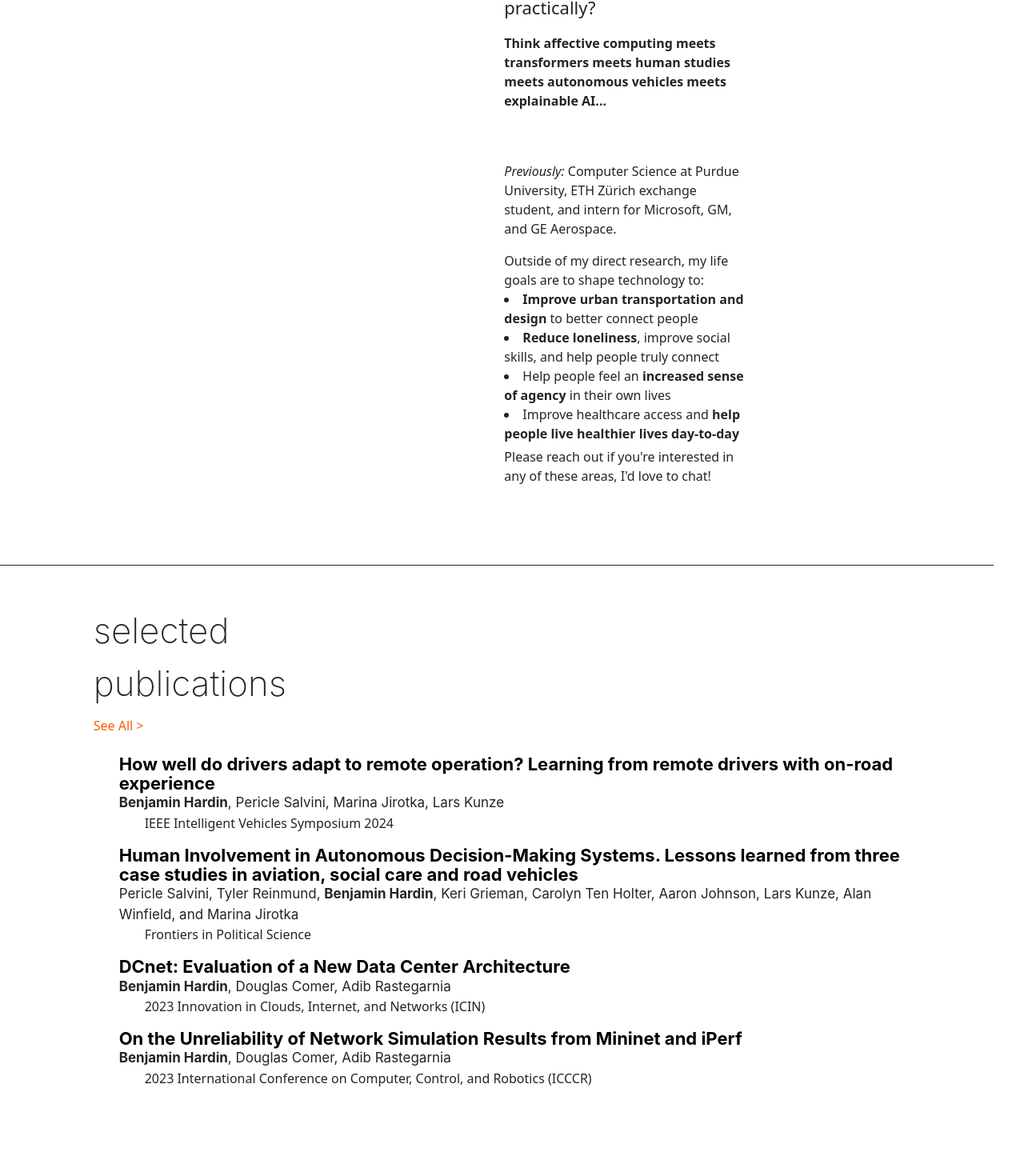
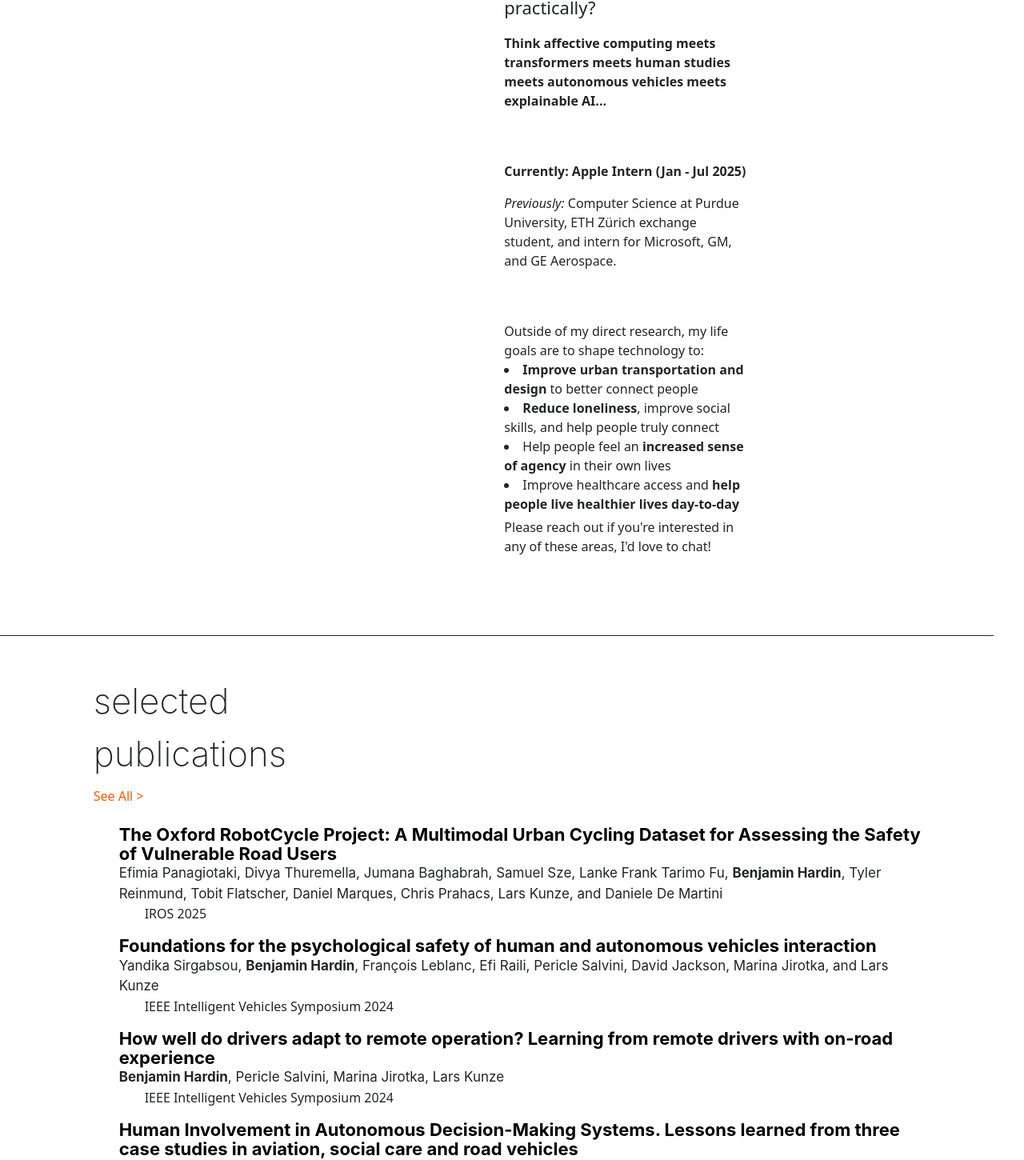
Before and after one commit to bbhardin/bbhardin.github.io, a React (Create React App) app: page /#/ in a window 1280 px wide. Shown: the part 900-2350 px from the top of the page at 80% size. Built offline with nearby package versions, Linux system fonts and the light colour scheme; a web font is replaced by a local one.

Commit message:
Life updates...

```diff
--- a/src/HomePage.js
+++ b/src/HomePage.js
@@ -100,10 +100,10 @@ export default function HomePage() {
                                     fontWeight: "",
                                     marginBottom: "1rem",
                                     color: "var(--exploreorange)",
-                                    transform: "translate(-85px, 0px)",
+                                    transform: "translate(-95px, 0px)",
                                     lineHeight: "100%",
                                     // textAlign: "left"
-                                }}>BENJAMIN<br/>HARDIN</p>
+                                }}>BENJAMIN<br/><span style={{paddingLeft: "25px"}}>HARDIN</span></p>
                                 <div style={{position: "absolute", transform: "translate(-325px, -150px)"}}>
                                     <link rel="stylesheet"
                                           href="https://cdnjs.cloudflare.com/ajax/libs/font-awesome/4.7.0/css/font-awesome.min.css"/>
@@ -234,12 +234,16 @@ export default function HomePage() {
                                         autonomous vehicles meets explainable AI...
                                     </div>
 
-                                    <div style={{fontSize: 16, paddingTop: "4rem"}}>
+                                    <div style={{fontSize: 16, fontWeight: "bold", paddingTop: "4rem"}}>
+                                        Currently: Apple Intern (Jan - Jul 2025)
+                                    </div>
+
+                                    <div style={{fontSize: 16, paddingTop: "1rem"}}>
                                         <span style={{fontStyle:"italic"}}>Previously: </span>Computer Science at Purdue University, ETH Zürich exchange student,
                                         and intern for Microsoft, GM, and GE Aerospace.
                                     </div>
 
-                                    <div style={{fontSize: 16, fontWeight: "", paddingTop: "1rem"}}>
+                                    <div style={{fontSize: 16, fontWeight: "", paddingTop: "4rem"}}>
                                         Outside of my direct research, my life goals are to shape technology to:
                                         <li><b>Improve urban transportation and design</b> to better connect people</li>
                                         <li><b>Reduce loneliness</b>, improve social skills, and help people truly
@@ -339,11 +343,32 @@ export default function HomePage() {
                     <div className="leftContentInsets">
 
                         <div className="pageSubtitle boxhead" style={{color: "black"}}><a
+                            href={"https://scholar.google.com/citations?view_op=view_citation&hl=en&user=kKQG1fIAAAAJ&sortby=pubdate&citation_for_view=kKQG1fIAAAAJ:-6RzNnnwWf8C"}>
+                            The Oxford RobotCycle Project: A Multimodal Urban Cycling Dataset for Assessing the Safety of Vulnerable Road Users
+                        </a></div>
+                        <div className="pageSubSubtitle">Efimia Panagiotaki, Divya Thuremella, Jumana Baghabrah, Samuel Sze, Lanke Frank Tarimo Fu, <span
+                            style={{fontWeight: "bold"}}>Benjamin Hardin</span>, Tyler Reinmund, Tobit Flatscher, Daniel Marques, Chris Prahacs, Lars Kunze, and Daniele De Martini
+                        </div>
+                        <div className="leftContentInsets">IROS 2025 </div>
+
+                        <div className="pageSubtitle boxhead" style={{color: "black"}}><a
+                            href={"https://scholar.google.com/citations?view_op=view_citation&hl=en&user=kKQG1fIAAAAJ&sortby=pubdate&citation_for_view=kKQG1fIAAAAJ:0aBXIfxlw9sC"}>
+                            Foundations for the psychological safety of human and autonomous vehicles interaction
+                        </a></div>
+                        <div className="pageSubSubtitle">Yandika Sirgabsou, <span
+                            style={{fontWeight: "bold"}}>Benjamin Hardin</span>, François Leblanc, Efi Raili, Pericle Salvini, David Jackson, Marina Jirotka, and Lars Kunze
+                        </div>
+                        <div className="leftContentInsets">IEEE Intelligent Vehicles Symposium 2024</div>
+
+
+                        <div className="pageSubtitle boxhead" style={{color: "black"}}><a
                             href={"https://scholar.google.com/citations?view_op=view_citation&hl=en&user=kKQG1fIAAAAJ&sortby=pubdate&citation_for_view=kKQG1fIAAAAJ:-nhnvRiOwuoC"}>
-                            How well do drivers adapt to remote operation? Learning from remote drivers with on-road experience
+                            How well do drivers adapt to remote operation? Learning from remote drivers with on-road
+                            experience
                         </a></div>
                         <div className="pageSubSubtitle"><span
-                            style={{fontWeight: "bold"}}>Benjamin Hardin</span>, Pericle Salvini, Marina Jirotka, Lars Kunze
+                            style={{fontWeight: "bold"}}>Benjamin Hardin</span>, Pericle Salvini, Marina Jirotka, Lars
+                            Kunze
                         </div>
                         <div className="leftContentInsets">IEEE Intelligent Vehicles Symposium 2024</div>
 
@@ -358,15 +383,6 @@ export default function HomePage() {
                             Johnson, Lars Kunze, Alan Winfield, and Marina Jirotka
                         </div>
                         <div className="leftContentInsets">Frontiers in Political Science</div>
-
-                        <div className="pageSubtitle boxhead" style={{color: "black", paddingTop: "1rem"}}><a
-                            href={"https://scholar.google.com/citations?view_op=view_citation&hl=en&user=kKQG1fIAAAAJ&citation_for_view=kKQG1fIAAAAJ:M05iB0D1s5AC"}>
-                            DCnet: Evaluation of a New Data Center Architecture</a></div>
-                        <div className="pageSubSubtitle" style={{fontWeight: ""}}><span style={{fontWeight: "bold"}}>Benjamin Hardin</span>,
-                            Douglas Comer, Adib Rastegarnia
-                        </div>
-                        <div className="leftContentInsets">2023 Innovation in Clouds, Internet, and Networks (ICIN)
-                        </div>
 
                         <div className="pageSubtitle boxhead" style={{paddingTop: "1rem", color: "black"}}><a
                             href={"https://scholar.google.com/citations?view_op=view_citation&hl=en&user=kKQG1fIAAAAJ&citation_for_view=kKQG1fIAAAAJ:g5m5HwL7SMYC"}>
--- a/src/NavigationBar.js
+++ b/src/NavigationBar.js
@@ -10,9 +10,9 @@ export default function NavigationBar() {
 				<Nav className="me-auto" style={{padding: "1rem", margin: "0 auto"}}>
 					<Navbar.Brand as={Link} to="/">benjamin hardin</Navbar.Brand>
 					{/*<Nav.Link as={Link} to="/">About Me</Nav.Link>*/}
+					<Nav.Link as={Link} to="/publications">publications</Nav.Link>
 					<Nav.Link as={Link} to="/projects">projects</Nav.Link>
-					<Nav.Link as={Link} to="/publications">publications</Nav.Link>
-					<Nav.Link as={Link} to="/volunteer">volunteer experiences</Nav.Link>
+					{/*<Nav.Link as={Link} to="/volunteer">volunteer experiences</Nav.Link>*/}
 					<Nav.Link as={Link} to="/resume">cv</Nav.Link>
 					{/*<Nav.Link as={Link} to="/hobbies">Hobbies</Nav.Link>*/}
 					{/*<Nav.Link as={Link} to="/travels">Travels</Nav.Link>*/}
--- a/src/PublicationsPage.js
+++ b/src/PublicationsPage.js
@@ -13,6 +13,45 @@ import timingchain2 from "./images/projects/timingchain_close.JPG";
 
 
 const papers = [
+    {
+        title: "The Oxford RobotCycle Project: A Multimodal Urban Cycling Dataset for Assessing the Safety of Vulnerable Road Users",
+        authors: "Efimia Panagiotaki, Divya Thuremella, Jumana Baghabrah, Samuel Sze, Lanke Frank Tarimo Fu, <b>Benjamin Hardin</b>, Tyler Reinmund, Tobit Flatscher, Daniel Marques, Chris Prahacs, Lars Kunze, and Daniele De Martini",
+        conference: "IROS 2025",
+        abstract: "The Oxford RobotCycle Project is a novel initiative aiming to understand how road and traffic infrastructure " +
+            "influence road users’ behavior, affecting cyclists’ journeys and safety. By leveraging state-of-the-art technology " +
+            "and methods used in autonomous vehicles (AVs), this project introduces a novel multimodal dataset, capturing dynamic " +
+            "cycling data in complex and diverse urban traffic environments. The dataset consists of range, visual, and inertial sensors, " +
+            "mounted on a backpack, and eye gaze tracking glasses, coupled with an analysis of road infrastructure and interactions with " +
+            "other road users. Enhanced by annotated maps, reconstructed 3-D point clouds, and a detailed ontology capturing static and " +
+            "dynamic agents and their relations, the dataset provides a comprehensive framework for analyzing and understanding traffic " +
+            "dynamics. Heatmaps derived from the cyclists’ vision reveal attention patterns and focal points during various traffic scenarios. " +
+            "We also analyze traffic interactions and risk, either perceived or actual, and correlate them with road infrastructure and traffic " +
+            "volumes. To complement the dataset, we also provide a complete set of tools for risk and traffic analysis, visualization, automatic " +
+            "calibration, and data annotation. The dataset can also be used to evaluate the robustness of odometry estimation methods, due to " +
+            "the highly dynamic cyclist movements. Combining multimodal data with traffic and risk analysis, the Oxford RobotCycle Project " +
+            "facilitates identifying safety-critical scenarios to derive actionable insights for safer, cyclist-friendly road design. " +
+            "This work contributes toward improving cycling safety, enhancing urban mobility, and supporting sustainable transportation " +
+            "initiatives. The dataset and tools are made available at https://ori-mrg.github.io/robotcycle-dataset/",
+        url: "https://scholar.google.com/citations?view_op=view_citation&hl=en&user=kKQG1fIAAAAJ&sortby=pubdate&citation_for_view=kKQG1fIAAAAJ:-6RzNnnwWf8C"
+    },
+    {
+        title: "Foundations for the psychological safety of human and autonomous vehicles interaction",
+        authors: "Yandika Sirgabsou, <b>Benjamin Hardin</b>, François Leblanc, Efi Raili, Pericle Salvini, David Jackson, Marina Jirotka, and Lars Kunze",
+        conference: "",
+        abstract: "This paper addresses the critical issue of psychological safety in the design and operation of autonomous " +
+            "vehicles, which are increasingly integrated with artificial intelligence technologies. While traditional safety " +
+            "standards focus primarily on physical safety, this paper emphasizes the psychological implications that arise " +
+            "from human interactions with autonomous vehicles, highlighting the importance of trust and perceived risk as " +
+            "significant factors influencing user acceptance. Through a review of existing safety techniques, the paper " +
+            "defines psychological safety in the context of autonomous vehicles, proposes a risk model to identify and " +
+            "assess psychological risks, and adopts a system-theoretic analysis method. The paper illustrates the potential " +
+            "psychological hazards using a scenario involving a family's experience with an autonomous vehicle, aiming to " +
+            "systematically evaluate situations that could lead to psychological harm. By establishing a framework that " +
+            "incorporates psychological safety alongside physical safety, the paper contributes to the broader discourse " +
+            "on the safe deployment of autonomous vehicle and aims to guide future developments in user-cantered design and " +
+            "regulatory practices.",
+        url: "https://scholar.google.com/citations?view_op=view_citation&hl=en&user=kKQG1fIAAAAJ&sortby=pubdate&citation_for_view=kKQG1fIAAAAJ:0aBXIfxlw9sC"
+    },
     {
         title: "How Well Do Drivers Adapt to Remote Operation? Learning from Remote Drivers with On-Road Experience",
         authors: "<b>Benjamin Hardin</b>, Pericle Salvini, Marina Jirotka, and Lars Kunze",
```
Also changed, not shown: 1 other file (tests, documents, lock files or other folders).
